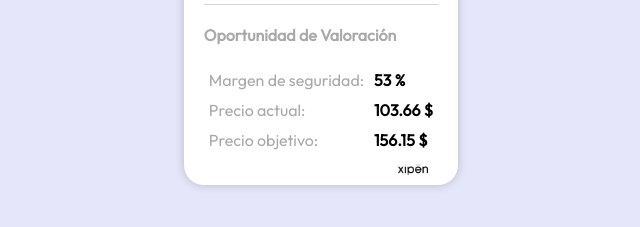
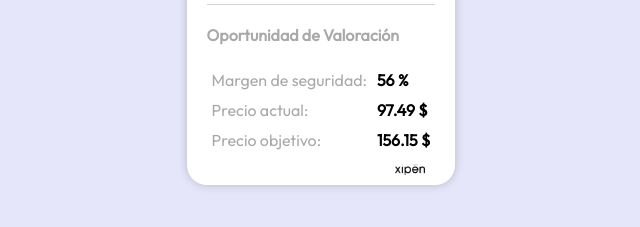
Before and after one commit to Xipen01/CROX, a plain HTML site: page index.html in a window 1280 px wide. Shown: the part 473-700 px from the top of the page, 319-959 px from the left. Drawn offline with Linux system fonts and the light colour scheme.

Commit message:
Actualizar archivo HTML generado automáticamente

```diff
--- a/index.html
+++ b/index.html
@@ -54,8 +54,8 @@
                     <p>Precio objetivo:</p>
                 </div>
                 <div class="columna">
-                    <p class="mi-clase">53 %</p>
-                    <p class="mi-clase">103.66 $</p>
+                    <p class="mi-clase">56 %</p>
+                    <p class="mi-clase">97.49 $</p>
                     <p class="mi-clase">156.15 $</p>
                 </div>
             </div>
```
